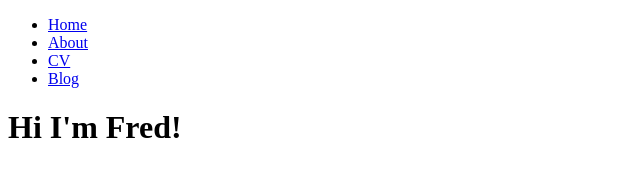
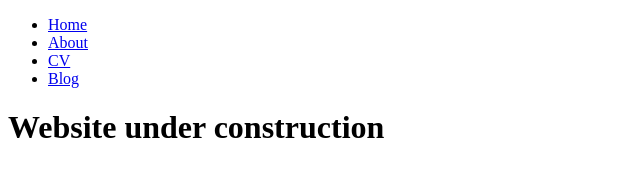
Before and after one commit to Freddychu222/freddychu.io, a plain HTML site: page index.html in a window 1280 px wide. Shown: the whole page, without its empty margins (0-640 px from the left). Drawn offline with Linux system fonts and the light colour scheme.

Commit message:
Update index.html

```diff
--- a/index.html
+++ b/index.html
@@ -1,7 +1,7 @@
 <!DOCTYPE html>
 <html>
 	<head>
-		<title>Fred Chu, UCLA Engineering Student</title>
+		<title>Fred Chu, Computer Engineering</title>
 	</head>
 	<body>
 		<nav>
@@ -14,7 +14,7 @@
 		</nav>
 		<div class="container">
     		<div class="blurb">
-        		<h1>Hi I'm Fred!</h1>
+        		<h1>Website under construction</h1>
     		</div><!-- /.blurb -->
 		</div><!-- /.container -->
 		<footer>
```
